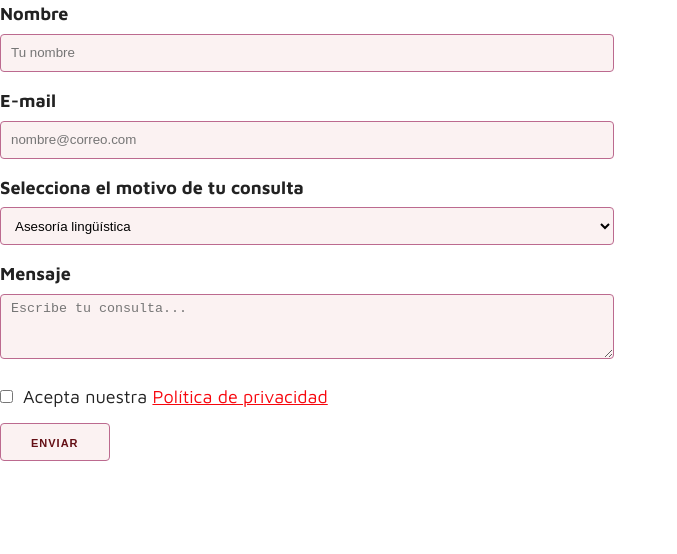
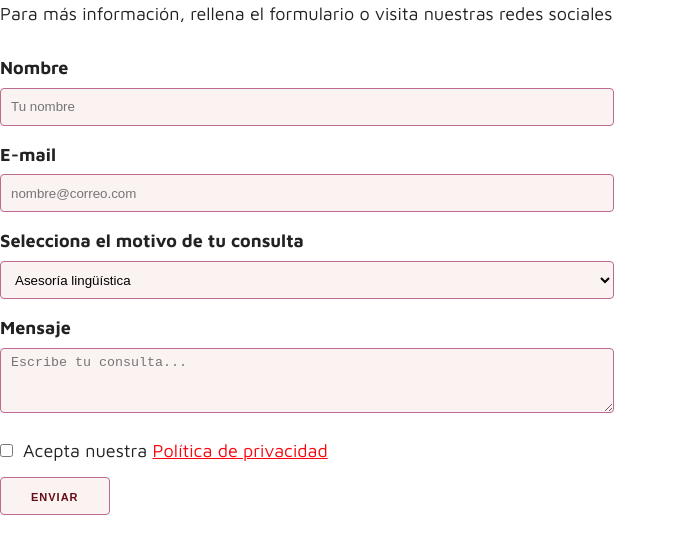
Before and after one commit to NayadeEtcetera/form, a plain HTML site: page index.html in a window 1280 px wide. Shown: the whole page, without its empty margins (0-677 px from the left). Drawn offline with Linux system fonts and the light colour scheme.

Commit message:
Update index.html

```diff
--- a/index.html
+++ b/index.html
@@ -13,6 +13,7 @@
   </head>
   <body>
     <div class="row one-half column">
+      <p>Para más información, rellena el formulario o visita nuestras redes sociales</p>
       <form name="contact" method="POST" data-netlify="true">
         <div class="twelve columns">
           <label for="TextInput">Nombre</label
```
